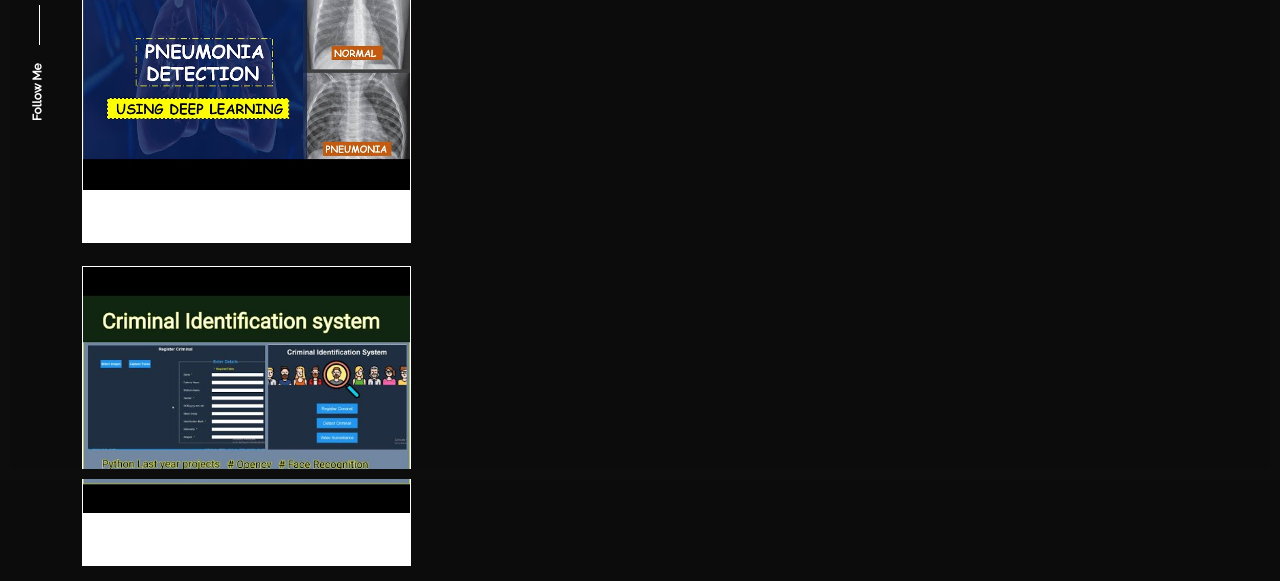
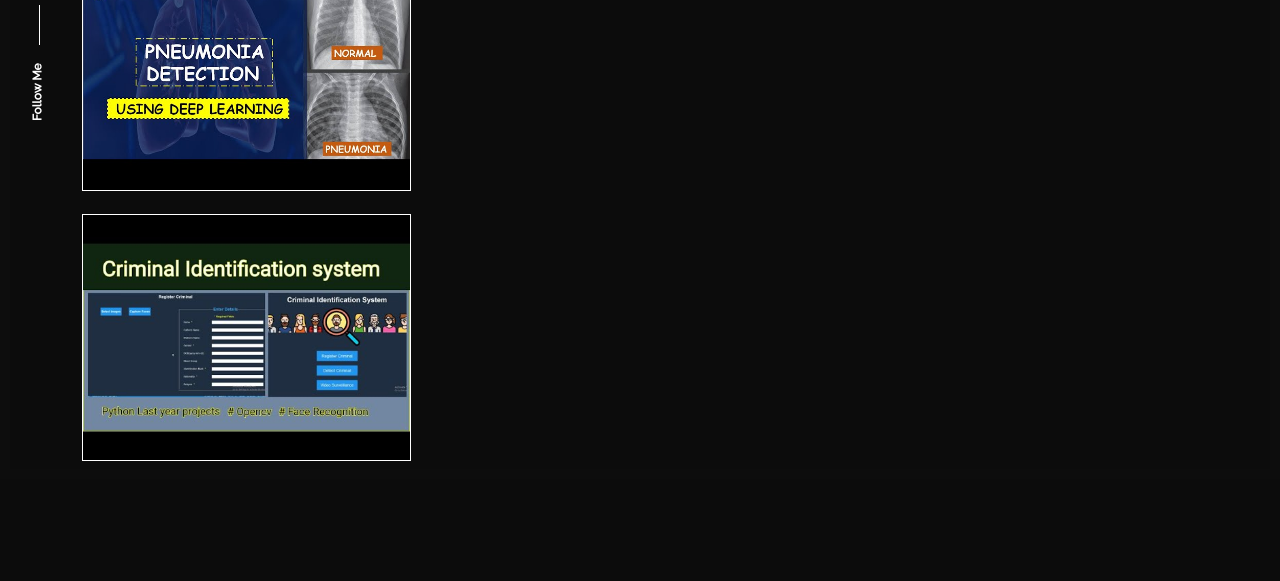
Before and after one commit to ShravanGujaran/SHRAVANA-PORT, a React app: page /portfolio in a window 1280 px wide. Shown: the part 321-902 px from the top of the page. After the commit the page ends 800 px from the top, so only its background shows below. Built offline with nearby package versions, Linux system fonts and the light colour scheme; some packages are replaced by stand-ins of ours.

Commit message:
Update style.css

```diff
--- a/src/pages/portfolio/style.css
+++ b/src/pages/portfolio/style.css
@@ -18,7 +18,7 @@
     border: 1px solid var(--secondary-color);
     transition: 0.3s ease;
     font-size: 0;
-    min-height: 300px; /* Ensure this height matches your design needs */
+    min-height: 100px; /* Ensure this height matches your design needs */
     overflow: hidden; /* Ensures content does not overflow */
     box-sizing: border-box; /* Includes padding and border in element's total width and height */
 }
```
